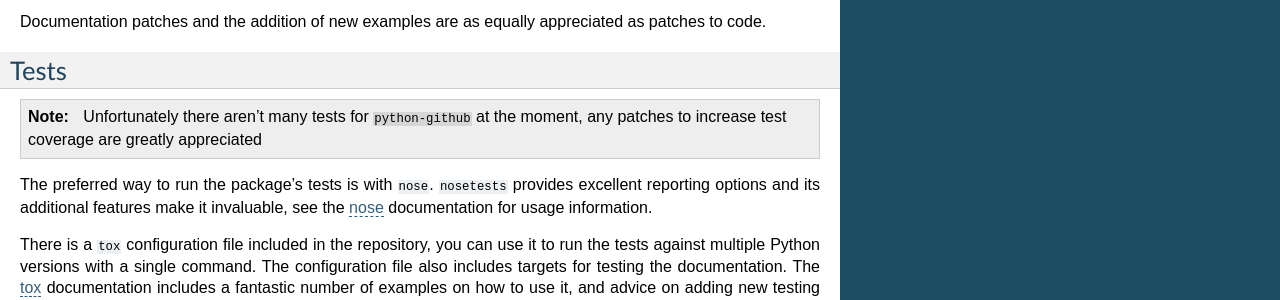
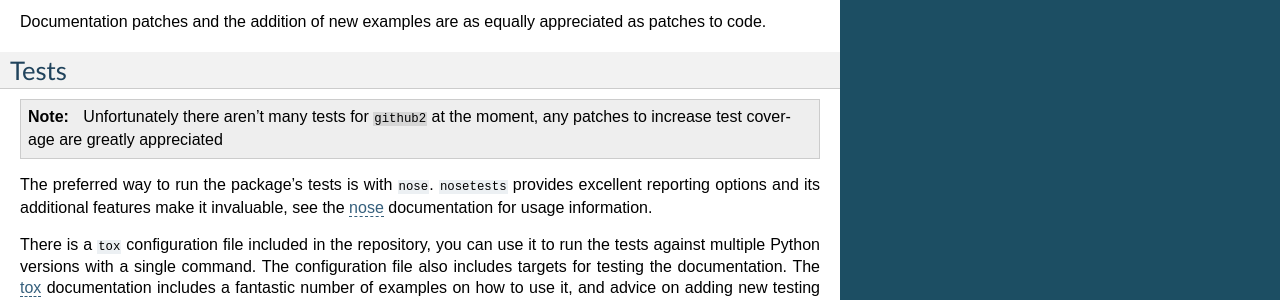
Before and after one commit to ask/python-github2, a Sphinx documentation site: the page built from doc/contributing.rst, in a window 1280 px wide. Shown: the part 414-714 px from the top of the page. Built offline with Sphinx 7.4.7, drawn with Linux system fonts in a browser that asks for light colours; cross-references to code outside the pages are shown as plain code.

Commit message:
Removed remaining python-github2 reference in contributing doc.

```diff
--- a/doc/contributing.rst
+++ b/doc/contributing.rst
@@ -29,8 +29,8 @@ Tests
 -----
 
 .. note::
-   Unfortunately there aren't many tests for ``python-github`` at the moment,
-   any patches to increase test coverage are greatly appreciated
+   Unfortunately there aren't many tests for ``github2`` at the moment, any
+   patches to increase test coverage are greatly appreciated
 
 The preferred way to run the package's tests is with :pypi:`nose`.
 ``nosetests`` provides excellent reporting options and its additional features
```
